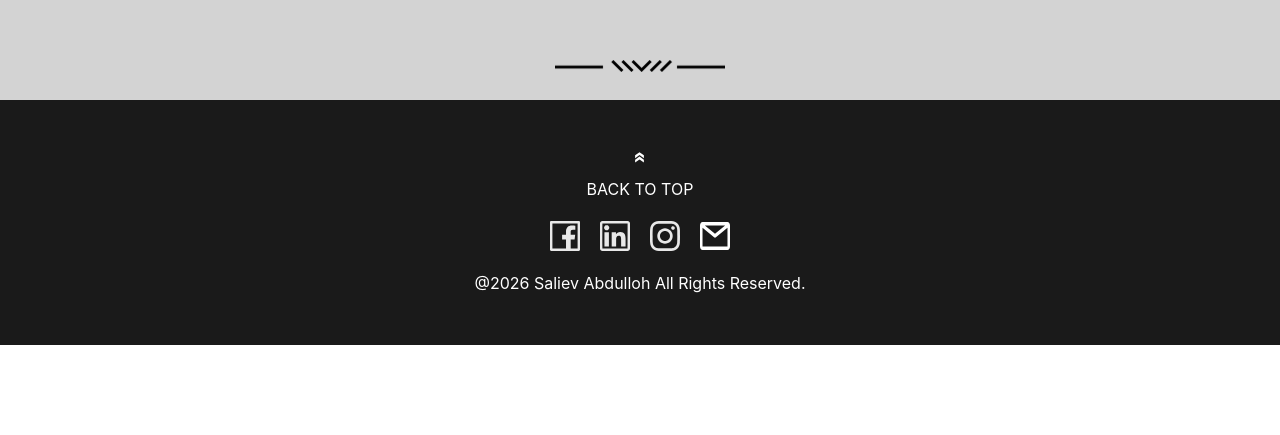
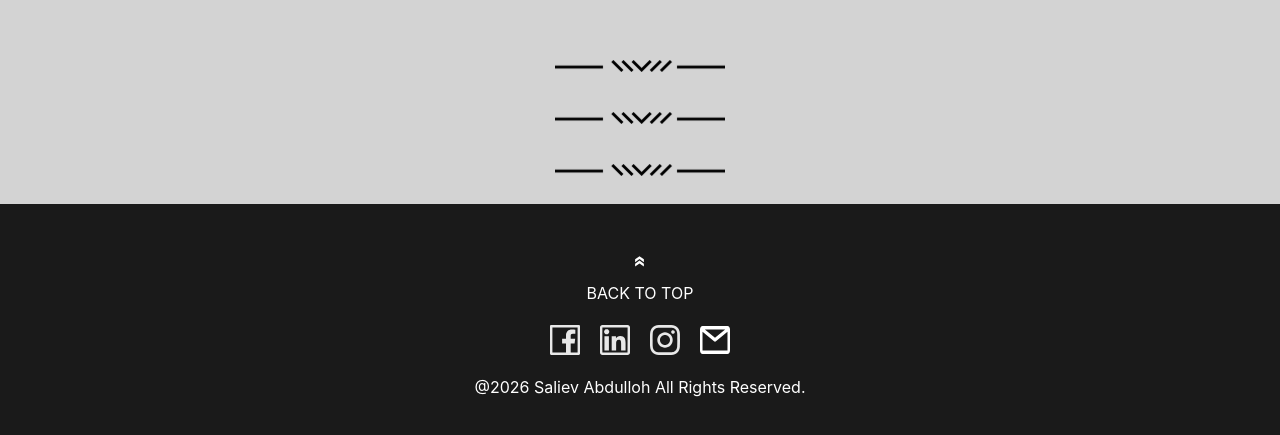
Before and after one commit to Salievabdulloh/Portfolio, a Next.js app: page / in a window 1280 px wide. Shown: the part 2368-2803 px from the top of the page. Before the commit the page ends 2713 px from the top, so only its background shows below. Built offline with nearby package versions, Linux system fonts and the light colour scheme.

Commit message:
solving merge problems

```diff
--- a/app/page.tsx
+++ b/app/page.tsx
@@ -76,6 +76,8 @@ export default function Home() {
             Explore
           </button>
           <Image src={Sep} alt="This is seperator lines" />
+          <Image src={Sep} alt="This is seperator lines" />
+          <Image src={Sep} alt="This is seperator lines" />
         </div>
       </section>
     </div>
```
